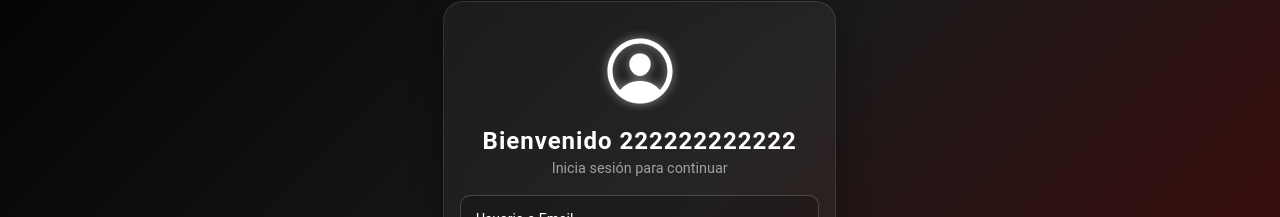
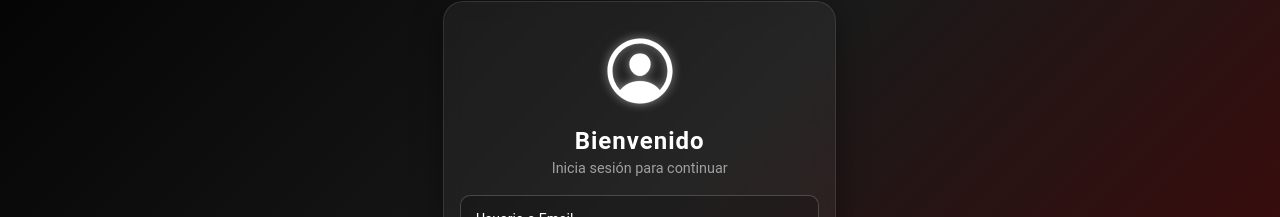
Before and after one commit to z-Nava/audits-app-pwa, a React (Vite) app: page /login in a window 1280 px wide. Shown: the part 181-398 px from the top of the page. Built offline with nearby package versions, Linux system fonts and the light colour scheme; no server answers.

Commit message:
login test

```diff
--- a/src/pages/Auth/Login.tsx
+++ b/src/pages/Auth/Login.tsx
@@ -101,7 +101,7 @@ const Login: React.FC = () => {
                             letterSpacing: "1px",
                           }}
                         >
-                          Bienvenido 222222222222
+                          Bienvenido
                         </h1>
                         <p style={{ color: "#a0a0a0", fontSize: "0.9rem" }}>
                           Inicia sesión para continuar
```
